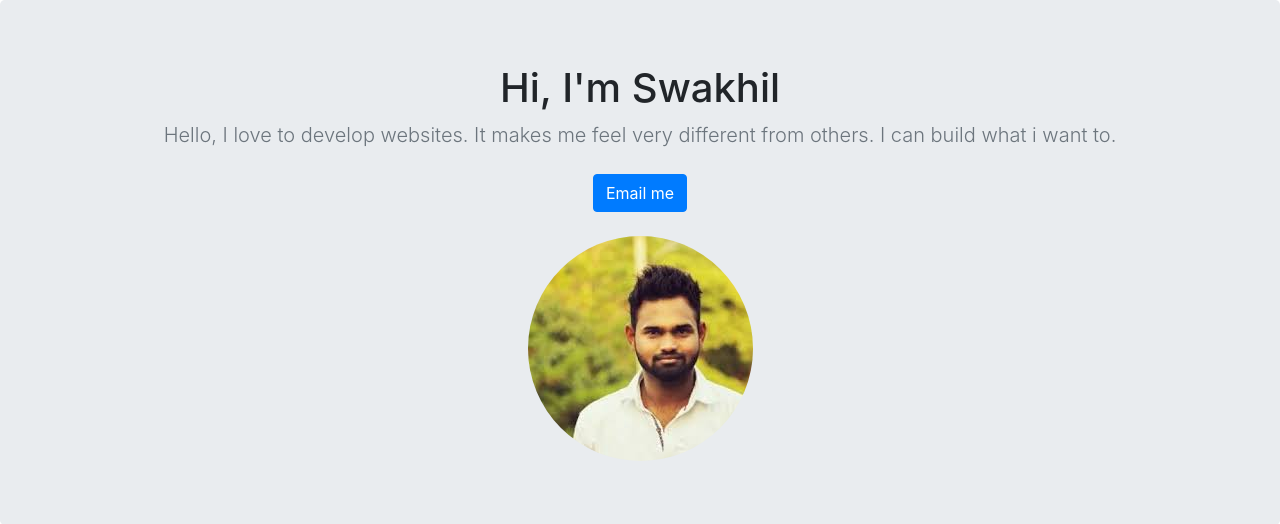
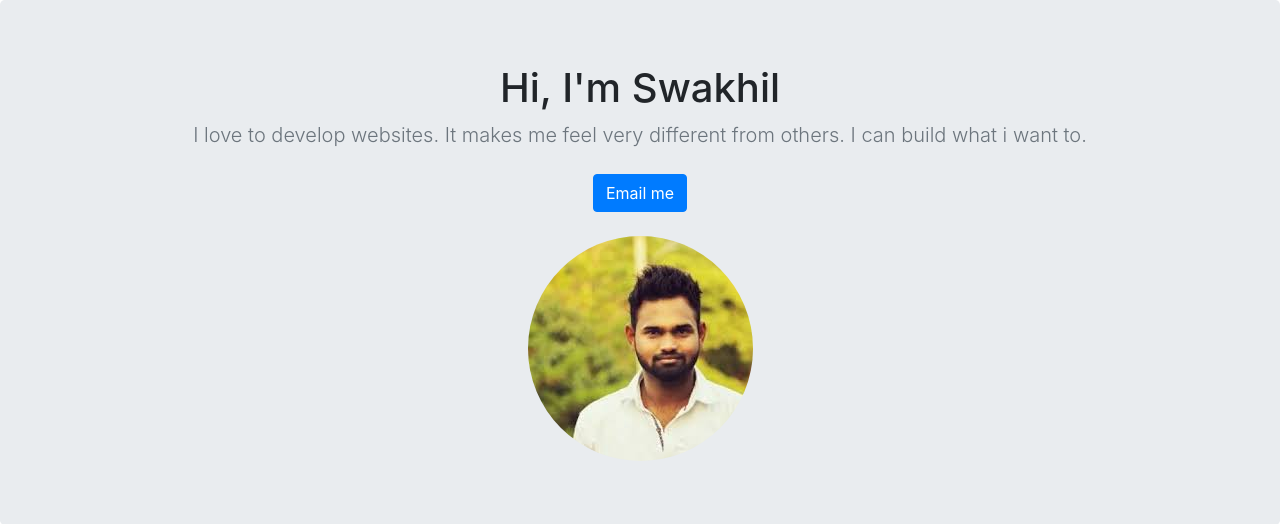
Before and after one commit to swakhil-strobes/portfolio, a Django app: page / in a window 1280 px wide. Shown: the part 56-580 px from the top of the page. Run offline with Django 3.2, Linux system fonts and the light colour scheme; data that the repository does not hold is empty; some libraries are stand-ins or nearby versions.

Commit message:
description update

```diff
--- a/jobs/templates/jobs/home.html
+++ b/jobs/templates/jobs/home.html
@@ -62,7 +62,7 @@
   <section class="jumbotron text-center">
     <div class="container">
       <h1 class="jumbotron-heading">Hi, I'm Swakhil</h1>
-      <p class="lead text-muted">Hello, I love to develop websites. It makes me feel very different from others. I can build what i want to.</p>
+      <p class="lead text-muted">I love to develop websites. It makes me feel very different from others. I can build what i want to.</p>
       <p>
         <a href="mailto:mattapalliswakhil@gmail.com" class="btn btn-primary my-2">Email me</a>
       </p>
```
Also changed, not shown: .github/workflows/push_latest_image_to_ecr.yml.
